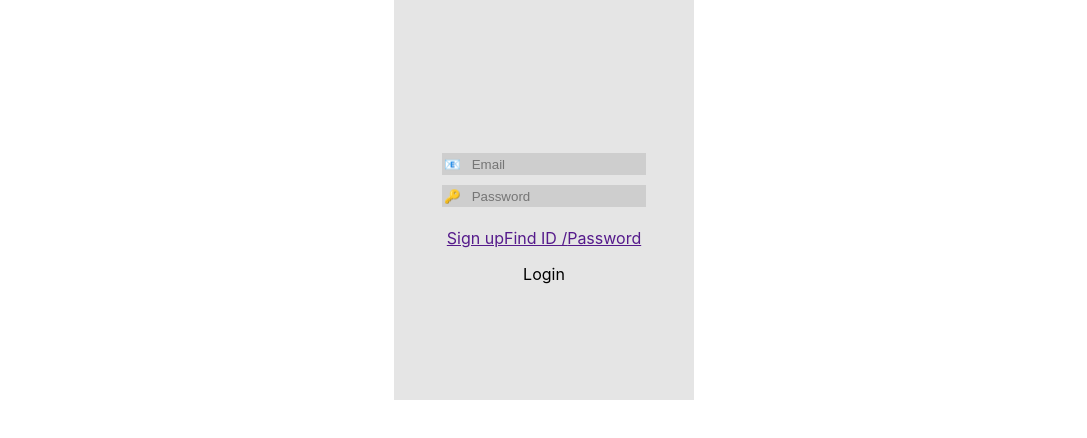
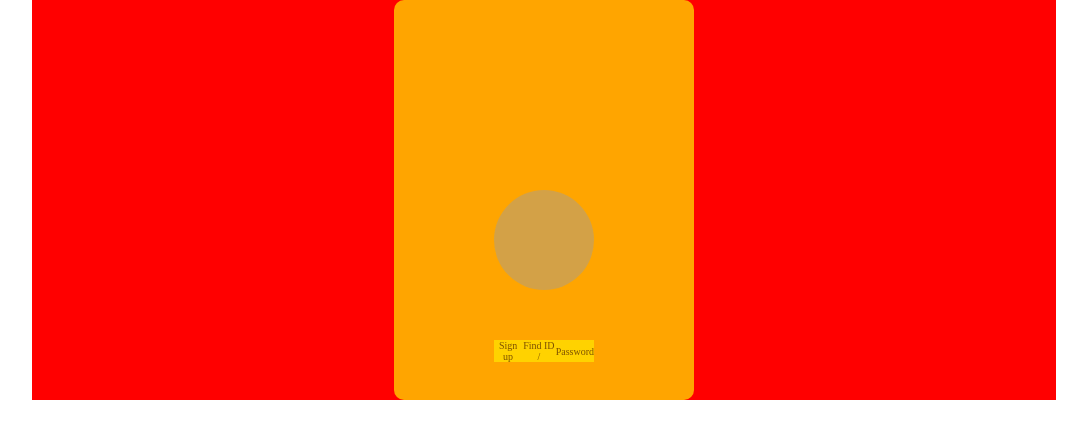
Before and after one commit to dzface/kh-mini-project, a React (Create React App) app: page / in a window 1280 px wide. Shown: the top 438 px of the page, without its empty margins (96-1183 px from the left). Built offline with nearby package versions, Linux system fonts and the light colour scheme; grey boxes are pictures that could not be loaded.

Commit message:
스타일컴포넌트변경 진행중

```diff
--- a/src/Login-component.js
+++ b/src/Login-component.js
@@ -1,16 +1,17 @@
 import styled from "styled-components";
 import { useState } from "react";
+import imgLogo from "./image/person-icon2.png";
 // useRef 쓰기
-const Loginpage = () => {
-  const container = styled.div`
+
+const Container = styled.div`
   width: 1024px;
   display: flex; /* 부모 요소를 flex container로 설정 */
   justify-content: center; /* 수평 가운데 정렬 */
   align-items: center; /* 수직 가운데 정렬 */
   margin: 0 auto;
-    background-color: white;
+  background-color: red;
 `;
-  const box = styled.div`
+const Box = styled.div`
   width: 300px;
   height: 400px;
   display: flex; /* 자식 요소들을 flex container로 설정 */
@@ -19,19 +20,67 @@ const Loginpage = () => {
   align-items: center; /* 수평 가운데 정렬 */
   text-align: center;
   border-radius: 10px;
-    background-color: rgba(0, 0, 0, 0.1);
+  background-color: orange;
 `;
-const box_div = styled.div`
+const ImegeItem = styled.div`
+  width: 100px;
+  height: 100px;
+  background-image: url("../image/person-icon2.png");
+  border-radius: 100%;
+  background-color: rgb(255, 255, 255, 0.3);
+  opacity: 0.9;
+  background-repeat: no-repeat;
+  background-size: cover;
+  margin-bottom: 50px;
+`;
+const Box_div = styled.div`
   width: 100px;
   height: 20px;
-font-family: 'GmarketSansMedium';
+  font-family: "GmarketSansMedium";
   color: beige;
   font-size: 10px;
   border-radius: 2px;
   opacity: 0.5;
 `;
+const LoginSub = styled.div`
+  width: 100%;
+  display: flex;
+  justify-content: left;
+  align-items: center;
+  margin: 10px 0;
+  background-color: yellow;
+`;
+const ATag = styled.a`
+  color: black;
+  text-decoration-line: none;
+`;
+
+const Loginpage = () => {
   return (
-    <div className="container">
+    <Container>
+      <Box>
+        <Box_div>
+          <ImegeItem src={imgLogo}>
+          </ImegeItem>
+          <LoginSub>
+            <ATag>Sign up</ATag>
+            <ATag>Find ID /</ATag>
+            <ATag>Password</ATag>
+          </LoginSub>
+        </Box_div>
+      </Box>
+    </Container>
+  );
+};
+const LoginInput = styled.div`
+  border-width: 0 0 1px;
+  border-color: white;
+  background-color: unset;
+  margin-bottom: 10px; /* 원하는 마진 값으로 설정 */
+`;
+export default Loginpage;
+{
+  /* <div className="container">
 <div className="box">
 <p className="image-item"></p>
 <input type="email" placeholder="📧   Email" />
@@ -44,8 +93,5 @@ opacity: 0.5;
 </p>
 <div className="finalCheck">Login</div>
 </div>
-    </div>
-  );
-};
-
-export default Loginpage;
+</div> */
+}
```
Lines whose indentation alone changed are shown as unchanged.
